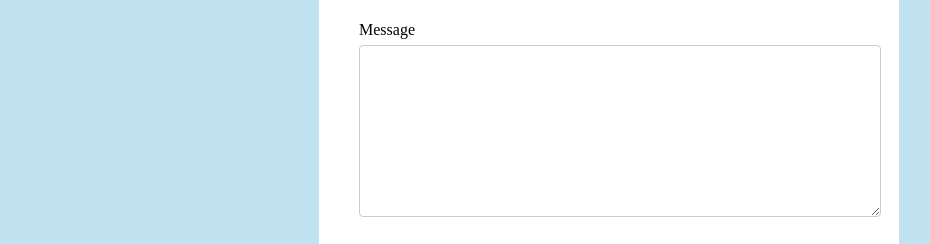
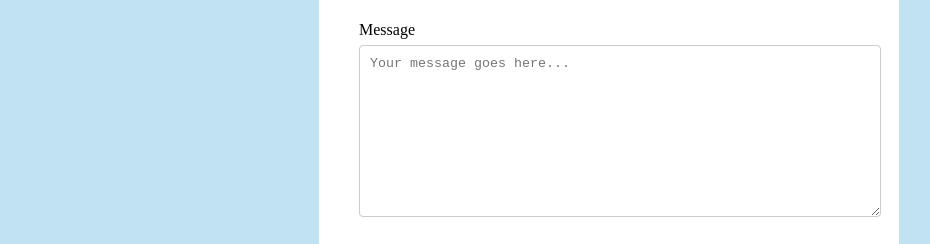
Before and after one commit to ddoyediran/week4-mon, a plain HTML site: page contact.html in a window 1280 px wide. Shown: the part 426-670 px from the top of the page, without its empty margins (31-961 px from the left). Drawn offline with Linux system fonts and the light colour scheme.

Commit message:
more commit

```diff
--- a/contact.html
+++ b/contact.html
@@ -36,7 +36,13 @@
           <br />
           <br />
           <label for="message">Message</label><br />
-          <textarea name="" id="" cols="30" rows="10"></textarea>
+          <textarea
+            name=""
+            id=""
+            cols="30"
+            rows="10"
+            placeholder="Your message goes here..."
+          ></textarea>
 
           <input type="submit" />
         </form>
```
